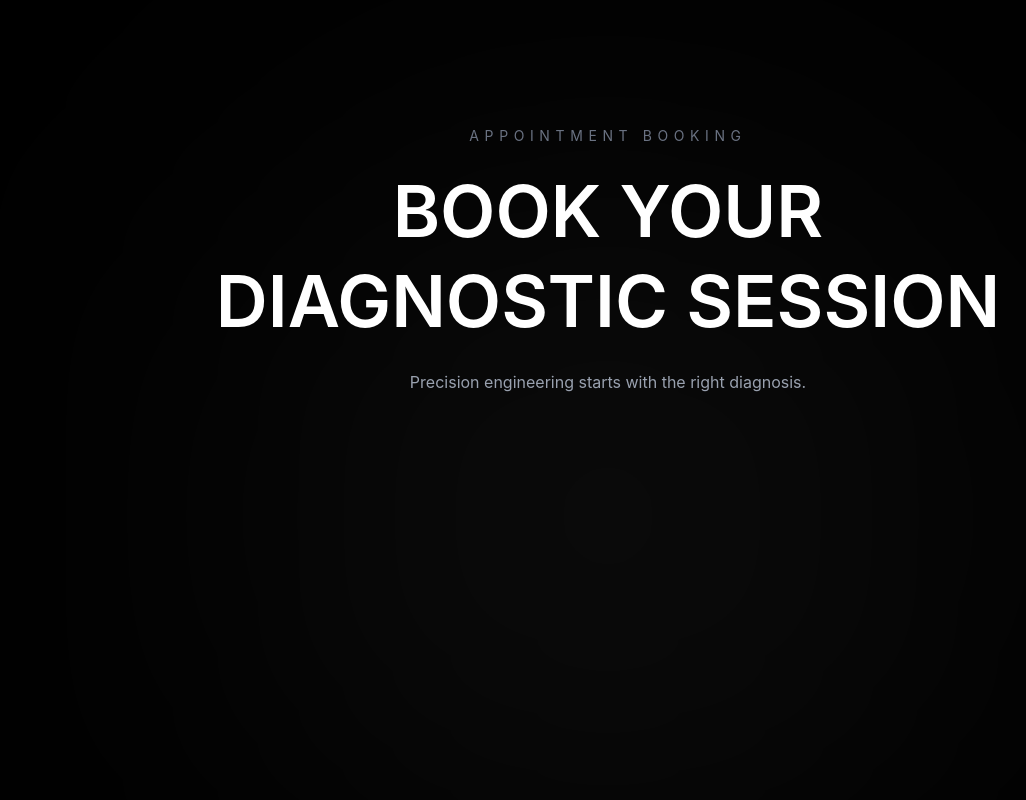
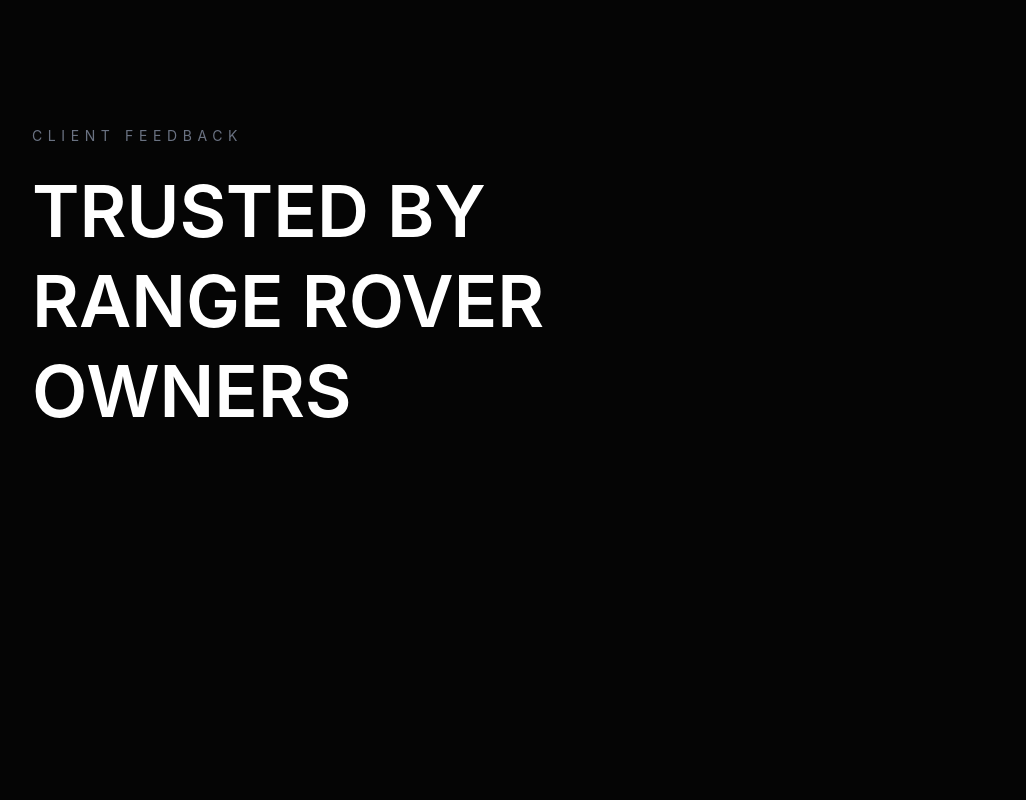
Before and after one commit to Ayat360/range-rover-specialist, a React (Vite) app: page / in a window 1280 px wide. Shown: the part 10860-11660 px from the top of the page, without its empty margins (32-1058 px from the left). Built offline with nearby package versions, Linux system fonts and the light colour scheme.

Commit message:
your update

```diff
--- a/src/App.jsx
+++ b/src/App.jsx
@@ -8,6 +8,7 @@
 import Gallery from "./components/Gallery"
 import Booking from "./components/Booking"
 import Footer from "./components/Footer"
+import Testimonials from "./components/Testimonials"
 
 import Loader from "./components/Loader"
 import ControlPanel from "./components/ControlPanel"
@@ -26,6 +27,7 @@
       <DiagnosticLab />
       <StorySection />
       <Gallery />
+      <Testimonials />
       <Booking />
       <ControlPanel />
       <Footer />
--- /dev/null
+++ b/src/components/Testimonials.jsx
@@ -0,0 +1,106 @@
+import { useEffect, useRef } from "react"
+import gsap from "gsap"
+import { ScrollTrigger } from "gsap/ScrollTrigger"
+
+gsap.registerPlugin(ScrollTrigger)
+
+const testimonials = [
+  {
+    name: "Range Rover Sport Owner",
+    review:
+      "Solved a suspension fault that multiple workshops couldn't diagnose. Professional and accurate service."
+  },
+
+  {
+    name: "Velar Owner",
+    review:
+      "The diagnostic process was detailed and transparent. Fault was identified and fixed quickly."
+  },
+
+  {
+    name: "Discovery Owner",
+    review:
+      "Excellent ECU programming service. Vehicle performance improved immediately."
+  }
+]
+
+export default function Testimonials() {
+
+  const sectionRef = useRef(null)
+
+  useEffect(() => {
+
+    gsap.fromTo(
+      ".testimonial-card",
+      {
+        y: 80,
+        opacity: 0
+      },
+      {
+        y: 0,
+        opacity: 1,
+        stagger: 0.15,
+        duration: 1,
+        ease: "power3.out",
+
+        scrollTrigger: {
+          trigger: sectionRef.current,
+          start: "top 75%"
+        }
+      }
+    )
+
+  }, [])
+
+  return (
+
+    <section
+      ref={sectionRef}
+      className="py-32 px-6 md:px-16 bg-[#050505]"
+    >
+
+      <p className="uppercase tracking-[0.4em] text-gray-500 text-xs md:text-sm mb-5">
+        Client Feedback
+      </p>
+
+      <h2 className="text-4xl md:text-7xl font-semibold leading-tight max-w-5xl">
+        TRUSTED BY
+        <br />
+        RANGE ROVER
+        <br />
+        OWNERS
+      </h2>
+
+      <div className="grid md:grid-cols-3 gap-6 mt-20">
+
+        {testimonials.map((item, index) => (
+
+          <div
+            key={index}
+            className="testimonial-card bg-[#0d0d0d] border border-white/10 p-8"
+          >
+
+            <div className="text-xl mb-6">
+              ★★★★★
+            </div>
+
+            <p className="text-gray-400 leading-relaxed">
+              {item.review}
+            </p>
+
+            <div className="mt-8 pt-6 border-t border-white/10">
+              <h4 className="font-medium">
+                {item.name}
+              </h4>
+            </div>
+
+          </div>
+
+        ))}
+
+      </div>
+
+    </section>
+
+  )
+}
```
